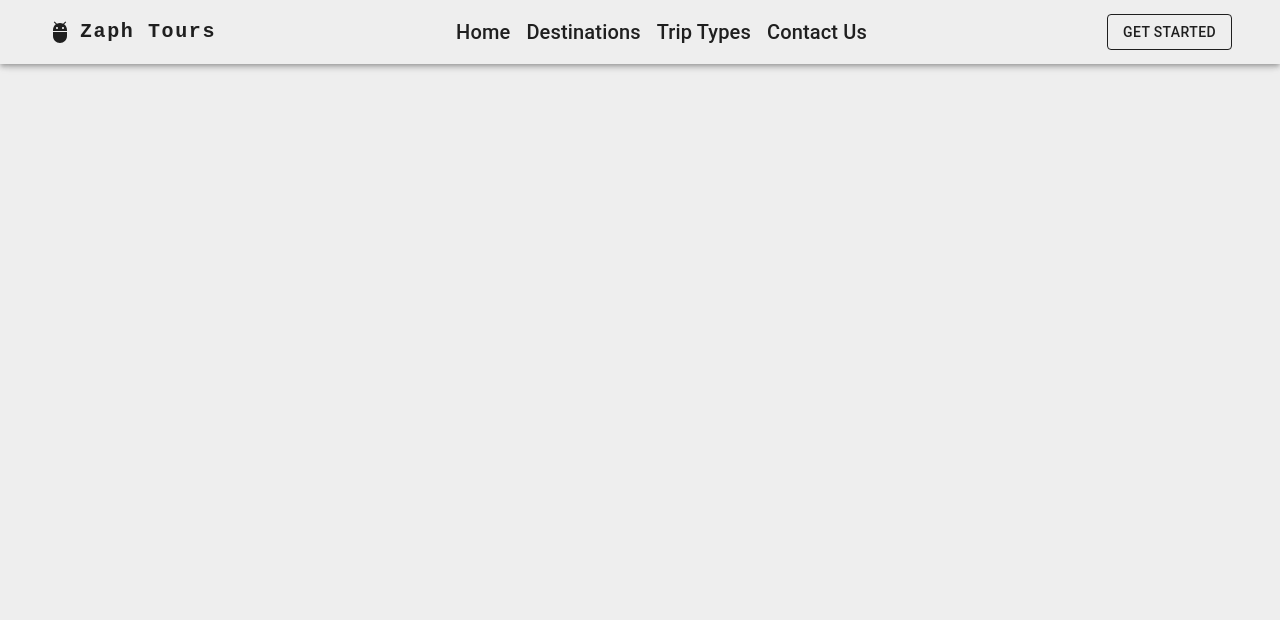
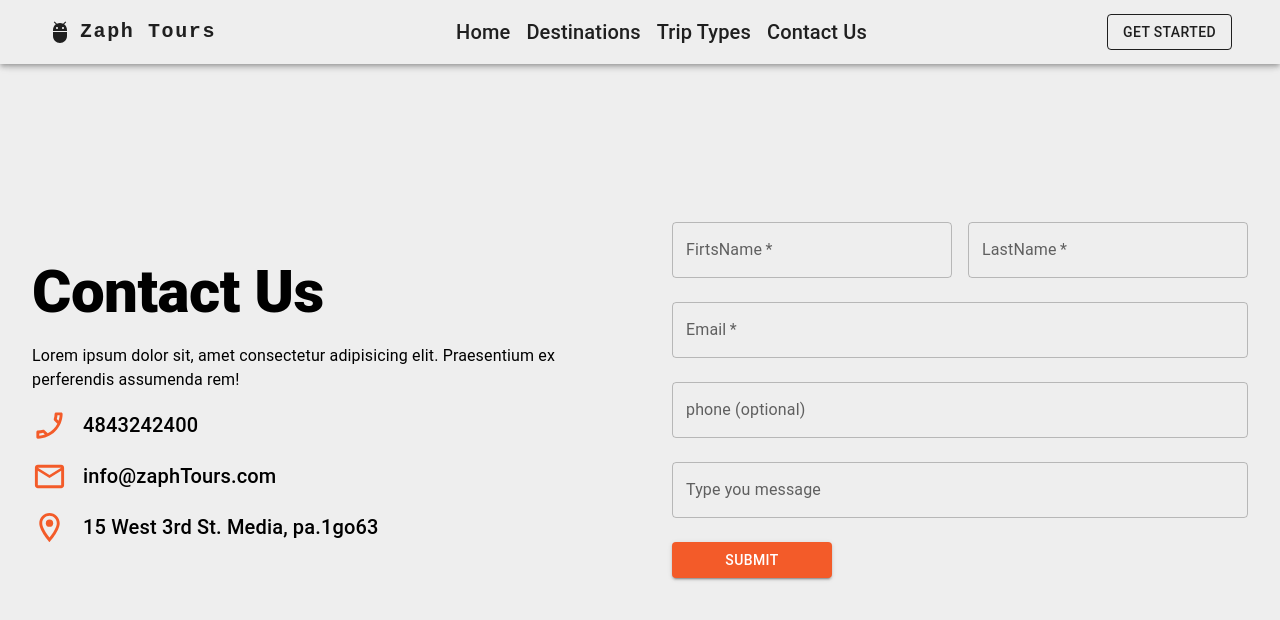
Before and after one commit to 34ERAT/ZaphTours, a React (Vite) app: page /ContactUs in a window 1280 px wide. Shown: the top 620 px of the page. Built offline with nearby package versions, Linux system fonts and the light colour scheme.

Commit message:
create the contact page

```diff
--- a/src/assets/theme/theme.ts
+++ b/src/assets/theme/theme.ts
@@ -8,8 +8,13 @@ export const theme = createTheme({
     secondary: {
       main: "#eeeeee",
     },
-    text: {
-      secondary: "rgb(255,255,255)",
+    background: {
+      default: "#eeeeee",
     },
+
+    // text: {
+    //   primary: "#ffffff",
+    //   secondary: "#000000",
+    // },
   },
 });
--- a/src/component/ContactUs.tsx
+++ b/src/component/ContactUs.tsx
@@ -1,5 +1,98 @@
+import {
+  EmailOutlined,
+  LocationOnOutlined,
+  PhoneEnabledOutlined,
+} from "@mui/icons-material";
+import { Box, Button, Grid, Stack, TextField, Typography } from "@mui/material";
+
 function ContactUs() {
-  return <div>contact us now </div>;
+  return (
+    <Box height={"100vh"}>
+      <Grid container columns={{ xs: 1, md: 2 }} height={"100%"}>
+        <Grid size={1}>
+          <Stack
+            spacing={2}
+            height={"100%"}
+            p={"1rem 2rem"}
+            justifyContent={"center"}
+          >
+            <Typography
+              variant="h2"
+              fontWeight={900}
+              textAlign={"left"}
+              textTransform={"capitalize"}
+            >
+              Contact Us
+            </Typography>
+            <Typography variant="body1">
+              Lorem ipsum dolor sit, amet consectetur adipisicing elit.
+              Praesentium ex perferendis assumenda rem!
+            </Typography>
+            <Stack spacing={2}>
+              <Stack direction={"row"} spacing={2} alignItems={"center"}>
+                <PhoneEnabledOutlined color="primary" fontSize="large" />
+                <Typography variant="h6">4843242400</Typography>
+              </Stack>
+
+              <Stack direction={"row"} spacing={2} alignItems={"center"}>
+                <EmailOutlined color="primary" fontSize="large" />
+                <Typography variant="h6">info@zaphTours.com</Typography>
+              </Stack>
+              <Stack direction={"row"} spacing={2} alignItems={"center"}>
+                <LocationOnOutlined color="primary" fontSize="large" />
+                <Typography variant="h6">
+                  15 West 3rd St. Media, pa.1go63
+                </Typography>
+              </Stack>
+            </Stack>
+          </Stack>
+        </Grid>
+        <Grid size={1}>
+          <Stack height={"100%"} justifyContent={"center"}>
+            <form>
+              <Stack spacing={3} p={"1rem 2rem"}>
+                <Stack direction={"row"} spacing={2}>
+                  <TextField
+                    sx={{ width: "100%" }}
+                    required
+                    variant="outlined"
+                    label="FirtsName"
+                  />
+                  <TextField
+                    sx={{ width: "100%" }}
+                    required
+                    variant="outlined"
+                    label="LastName"
+                  />
+                </Stack>
+                <TextField
+                  required
+                  sx={{ width: "100%" }}
+                  variant="outlined"
+                  label="Email"
+                />
+
+                <TextField
+                  sx={{ width: "100%" }}
+                  variant="outlined"
+                  label="phone (optional)"
+                />
+                <TextField
+                  multiline
+                  sx={{ width: "100%" }}
+                  variant="outlined"
+                  label="Type you message"
+                />
+                <Button variant="contained" sx={{ width: "10rem" }}>
+                  submit
+                </Button>
+              </Stack>
+            </form>
+          </Stack>
+        </Grid>
+      </Grid>
+    </Box>
+  );
 }
 
 export default ContactUs;
--- a/src/component/DestionationCard.tsx
+++ b/src/component/DestionationCard.tsx
@@ -36,10 +36,12 @@ function DestionationCard({
     >
       <CardMedia component={"img"} height={250} image={image} />
       <CardContent>
-        <Typography variant="h6" fontWeight={700}>
+        <Typography variant="h6" color="textSecondary" fontWeight={700}>
           {name}
         </Typography>
-        <Typography variant="body2">{descripion}</Typography>
+        <Typography variant="body2" color="textSecondary">
+          {descripion}
+        </Typography>
       </CardContent>
       <CardActions>
         <Stack
--- a/src/component/Hero.tsx
+++ b/src/component/Hero.tsx
@@ -6,8 +6,8 @@ function Hero() {
         backgroundImage: "url(/heroImage.jpg)",
         backgroundPosition: "center",
         backgroundRepeat: "no-repeat",
-        borderBottomRightRadius: "10rem",
-        borderBottomLeftRadius: "10rem",
+        borderBottomRightRadius: "3rem",
+        borderBottomLeftRadius: "3rem",
         overflow: "hidden",
       }}
     >
@@ -30,23 +30,23 @@ function Hero() {
           width="35rem"
         >
           <Typography
-            color="textSecondary"
             variant="h2"
             textAlign="center"
             fontWeight={900}
+            sx={{ color: "#ffffff" }}
           >
             Find Youself
           </Typography>
           <Typography
-            color="textSecondary"
             variant="h2"
             textAlign="center"
             fontWeight={900}
+            sx={{ color: "#ffffff" }}
             gutterBottom
           >
             outside.
           </Typography>
-          <Typography color="textSecondary" textAlign="center">
+          <Typography sx={{ color: "#ffffff" }} textAlign="center">
             Lorem ipsum dolor sit amet consectetur, adipisicing elit. Saepe
             suscipit enim dolore voluptatem. Corporis, quasi sunt!{" "}
           </Typography>
--- a/src/component/TripCard.tsx
+++ b/src/component/TripCard.tsx
@@ -27,10 +27,12 @@ function TripCard({ heading, price, body, images }: Props) {
     >
       <CardMedia component={"img"} height={250} image={images[1]} />
       <CardContent>
-        <Typography variant="h6" fontWeight={700}>
+        <Typography color="textSecondary" variant="h6" fontWeight={700}>
           {heading}
         </Typography>
-        <Typography variant="body2">{body}</Typography>
+        <Typography color="textSecondary" variant="body2">
+          {body}
+        </Typography>
       </CardContent>
       <CardActions>
         <Stack
```
